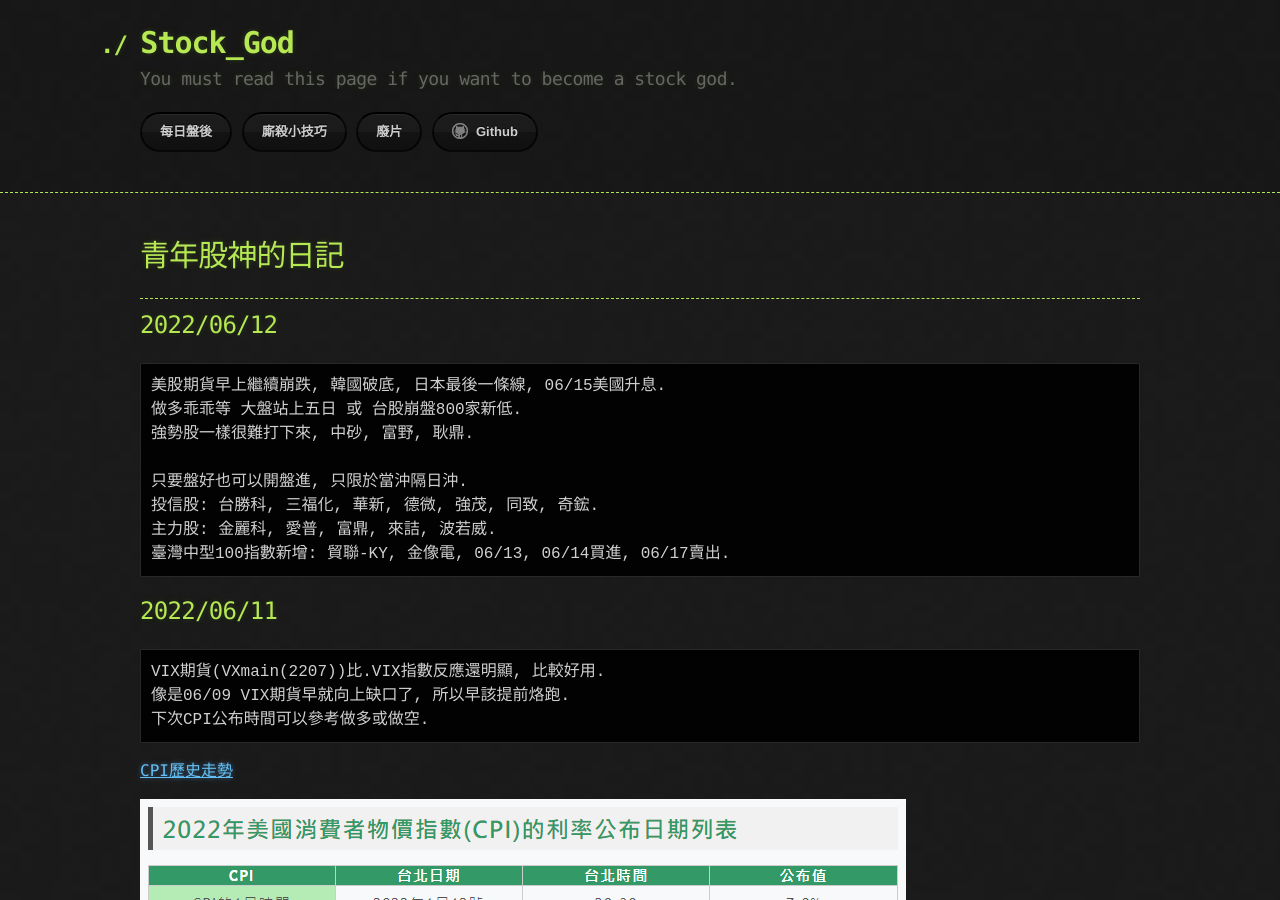
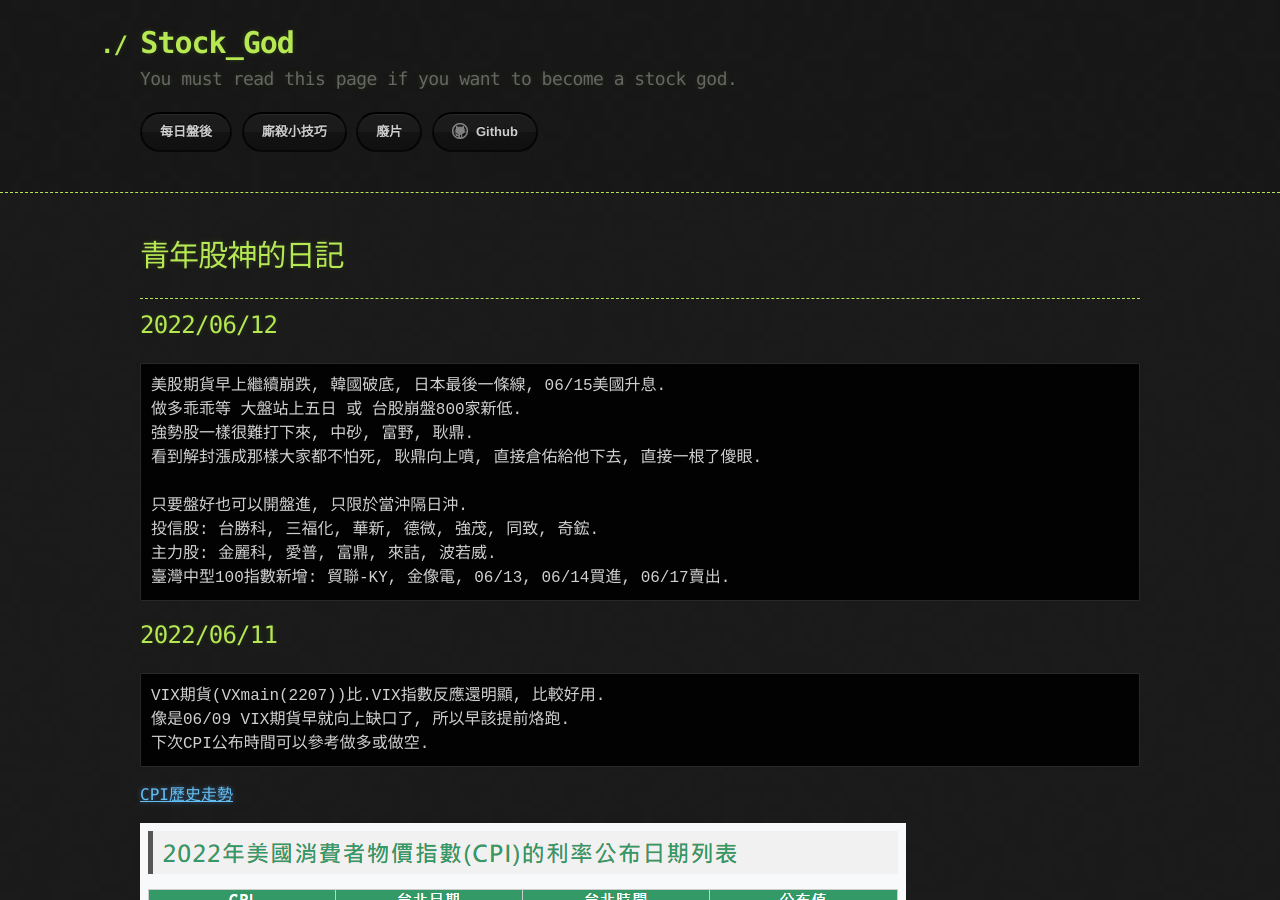
Before and after one commit to lepg5487/Stock_God, a Jekyll site: the page built from index.md, in a window 1280 px wide and 900 px high. Built offline with Jekyll 4.4.1, drawn with Linux system fonts in a browser that asks for light colours; our own code applies the rules of GitHub Pages for plain Markdown files.

Commit message:
Update index.md

```diff
--- a/index.md
+++ b/index.md
@@ -11,6 +11,7 @@ layout: testlayouts
 美股期貨早上繼續崩跌, 韓國破底, 日本最後一條線, 06/15美國升息.
 做多乖乖等 大盤站上五日 或 台股崩盤800家新低.
 強勢股一樣很難打下來, 中砂, 富野, 耿鼎.
+看到解封漲成那樣大家都不怕死, 耿鼎向上噴, 直接倉佑給他下去, 直接一根了傻眼.
 
 只要盤好也可以開盤進, 只限於當沖隔日沖.
 投信股: 台勝科, 三福化, 華新, 德微, 強茂, 同致, 奇鋐.
```
